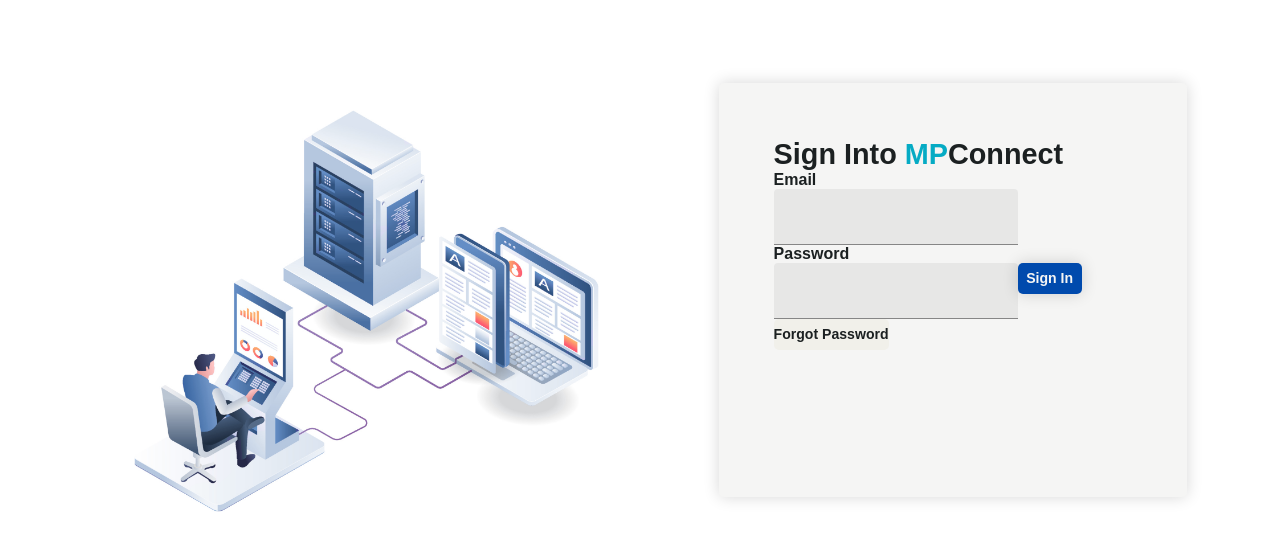
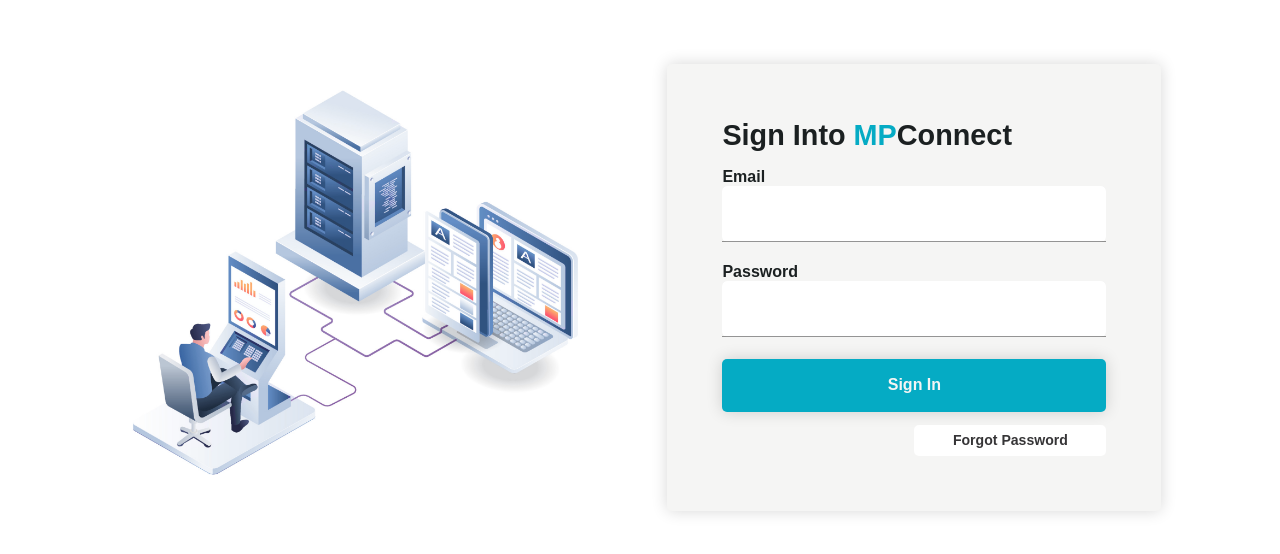
Before and after one commit to AbbaTek-Group/mp-connect, a React (Create React App) app in the folder mp-connect/: page /login in a window 1280 px wide. Shown: the top 554 px of the page. Built offline with nearby package versions, Linux system fonts and the light colour scheme; a web font is replaced by a local one.

Commit message:
Login Sx

```diff
--- a/mp-connect/src/components/landing/Home.tsx
+++ b/mp-connect/src/components/landing/Home.tsx
@@ -12,7 +12,7 @@
 export const Home = () => {
   return (
     <Box sx={landing.homeSx.divContainer}>
-      <ThemeProvider theme={appTheme}>
+      <ThemeProvider theme={appTheme.landingTheme}>
         <LinkBar />
         <NavBar />
         <HeroDiv />
--- a/mp-connect/src/components/login/Login.tsx
+++ b/mp-connect/src/components/login/Login.tsx
@@ -5,7 +5,7 @@
 export const Login = () => {
   return (
     <Box sx={login.loginSx}>
-      <ThemeProvider theme={appTheme}>
+      <ThemeProvider theme={appTheme.loginTheme}>
         <LoginContent />
       </ThemeProvider>
     </Box>
--- a/mp-connect/src/components/login/content/img/LoginContent.tsx
+++ b/mp-connect/src/components/login/content/img/LoginContent.tsx
@@ -6,7 +6,7 @@
 export const LoginContent = () => {
   return (
     <Box sx={login.loginSx.container}>
-      <Box sx={{ width: "100%", height: "33.95vw" }}>
+      <Box sx={{ width: "100%" }}>
         <Box
           sx={{
             ...login.loginSx.imgDiv,
--- a/mp-connect/src/components/login/content/img/LoginForm.tsx
+++ b/mp-connect/src/components/login/content/img/LoginForm.tsx
@@ -9,18 +9,9 @@
       </Box>
       <Box sx={login.loginSx.formDiv.form}>
         <Box>Email</Box>
-        <TextField
-          sx={login.loginSx.formDiv.textField}
-          id="email"
-          variant="filled"
-        />
+        <TextField id="email" variant="filled" />
         <Box>Password</Box>
-        <TextField
-          sx={login.loginSx.formDiv.textField}
-          id="password"
-          type="password"
-          variant="filled"
-        />
+        <TextField id="password" type="password" variant="filled" />
         <Button sx={login.loginSx.formDiv.signInButton}>Sign In</Button>
         <Button sx={login.loginSx.formDiv.forgotButton}>Forgot Password</Button>
       </Box>
--- a/mp-connect/src/styles/appTheme.ts
+++ b/mp-connect/src/styles/appTheme.ts
@@ -2,8 +2,9 @@
 
 import { createTheme } from "@mui/material";
 import { palette } from "./palette";
+import { font } from "./font";
 
-export const appTheme = createTheme({
+export const landingTheme = createTheme({
   palette: {
     primary: {
       main: palette.white,
@@ -24,3 +25,43 @@
     },
   },
 });
+
+export const loginTheme = createTheme({
+  palette: {
+    primary: {
+      main: palette.white,
+    },
+    secondary: {
+      main: palette.black,
+    },
+  },
+  components: {
+    MuiFilledInput: {
+      styleOverrides: {
+        root: {
+          fontFamily: font.fontFamily,
+          fontWeight: font.fontWeight.medium,
+          marginBottom: "1.66vw",
+          borderRadius: "5px",
+          paddingY: "1vw",
+          input: {
+            backgroundColor: palette.trueWhite,
+            fontFamily: font.fontFamily,
+            fontWeight: font.fontWeight.medium,
+            borderRadius: "5px",
+            paddingY: "1vw",
+          },
+        },
+      },
+    },
+    MuiButton: {
+      styleOverrides: {
+        root: {
+          textTransform: "none",
+          letterSpacing: "0",
+          padding: "0",
+        },
+      },
+    },
+  },
+});
--- a/mp-connect/src/styles/index.ts
+++ b/mp-connect/src/styles/index.ts
@@ -1,5 +1,5 @@
-export { appTheme } from "./appTheme";
 export { font } from "./font";
 export { palette } from "./palette";
+export * as appTheme from "./appTheme";
 export * as landing from "./landing";
 export * as login from "./login";
--- a/mp-connect/src/styles/login.ts
+++ b/mp-connect/src/styles/login.ts
@@ -14,11 +14,12 @@
     flexDirection: "row",
     justifyContent: "center",
     width: "85.4vw",
-    mt: "6.5vw",
+    padding: "5vw",
   },
   imgDiv: {
     height: "100%",
-    backgroundSize: "100%",
+    backgroundSize: "41vw",
+    backgroundRepeat: "no-repeat",
   },
   formDiv: {
     display: "flex",
@@ -26,14 +27,15 @@
     backgroundColor: palette.white,
     borderRadius: "5px",
     boxShadow: "0px 0px 16px rgb(0 0 0 / 0.16)",
-    height: "23.75vw",
-    ml: "6.14vw",
+    ml: "2.14vw",
+    width: "30vw",
     padding: "4.3vw",
     title: {
       fontFamily: font.fontFamily,
       fontWeight: font.fontWeight.bold,
       color: palette.black,
       fontSize: "2.25vw",
+      mb: "1.25vw",
       "b, strong": {
         color: palette.mpTeal,
       },
@@ -43,15 +45,16 @@
       fontWeight: font.fontWeight.medium,
       color: palette.black,
       fontSize: "1.25vw",
+      display: "flex",
+      flexDirection: "column",
     },
-    textField: {},
     signInButton: {
       fontFamily: font.fontFamily,
       fontWeight: font.fontWeight.bold,
-      fontSize: "1.1vw",
-      backgroundColor: palette.mpBlue,
+      fontSize: "1.25vw",
+      backgroundColor: palette.mpTeal,
       borderRadius: "5px",
-      paddingY: "0.25vw",
+      paddingY: "1vw",
       boxShadow: "0px 0px 16px rgb(0 0 0 / 0.16)",
       a: {
         color: palette.white,
@@ -66,13 +69,15 @@
     forgotButton: {
       fontFamily: font.fontFamily,
       fontWeight: font.fontWeight.medium,
-      backgroundColor: palette.parchment,
+      backgroundColor: palette.trueWhite,
+      color: palette.slate,
       fontSize: "1.1vw",
+      ml: "15vw",
+      mt: "1vw",
+      width: "50%",
       borderRadius: "5px",
-      color: palette.black,
       paddingY: "0.25vw",
       boxShadow: "none",
-      mr: "1.5vw",
       "&:hover": {
         backgroundColor: palette.trueWhite,
         textShadow: "0px 0px 16px rgb(0 0 0 / 0.16)",
```
